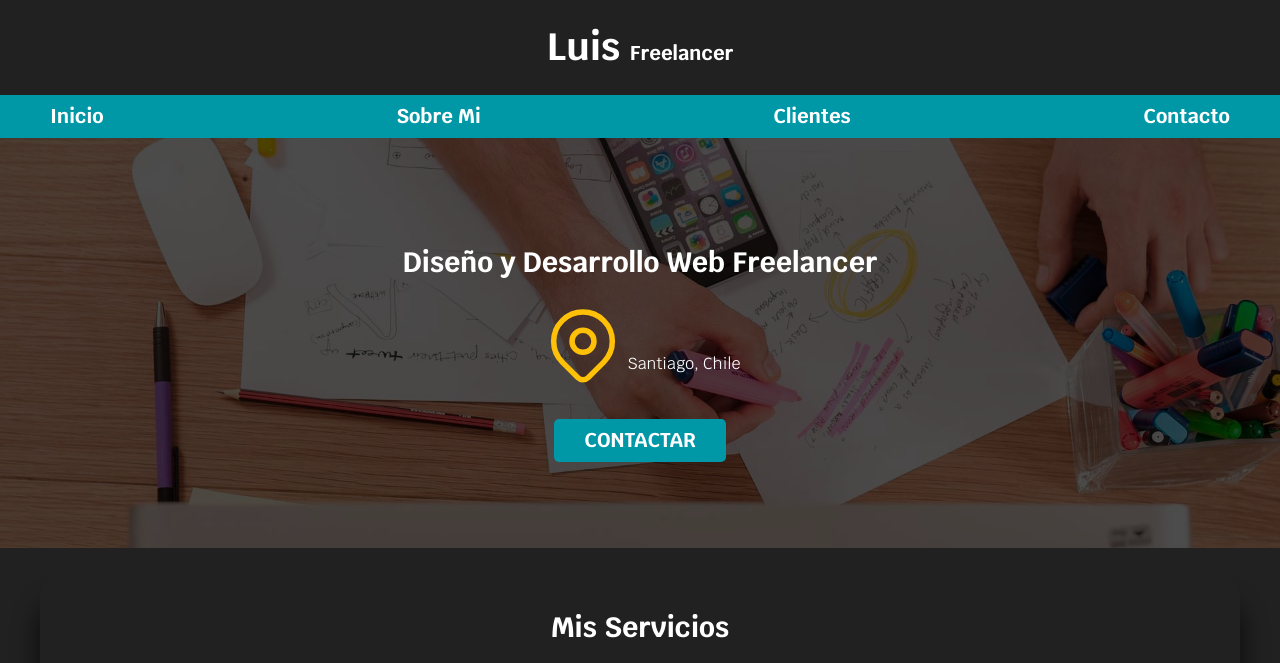
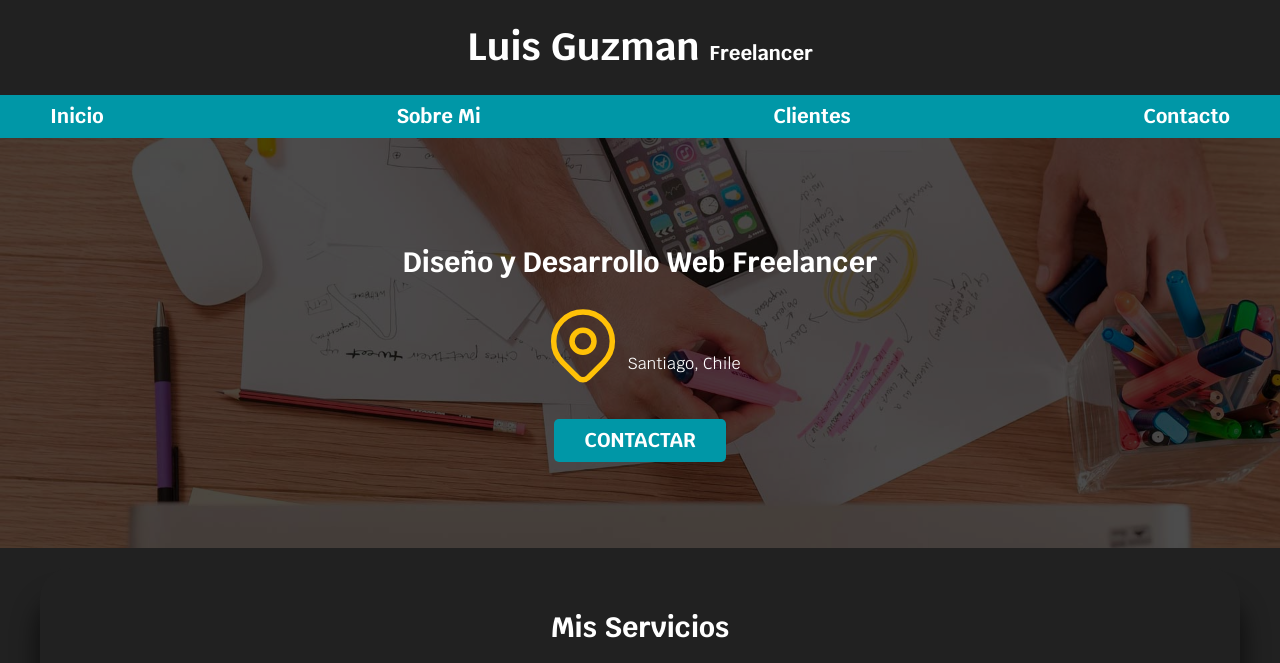
Before and after one commit to FelSk8/freelancer_inicio, a plain HTML site: page index.html in a window 1280 px wide. Shown: the top 663 px of the page. Drawn offline with Linux system fonts and the light colour scheme.

Commit message:
cambio nombre

```diff
--- a/index.html
+++ b/index.html
@@ -16,7 +16,7 @@
 </head>
 <body>
     <header>
-        <h1 class="titulo">Luis <span>Freelancer</span> </h1>
+        <h1 class="titulo">Luis Guzman <span>Freelancer</span> </h1>
     </header>
     <!-- comentario  -->
     <div class="nav-bg">
```
